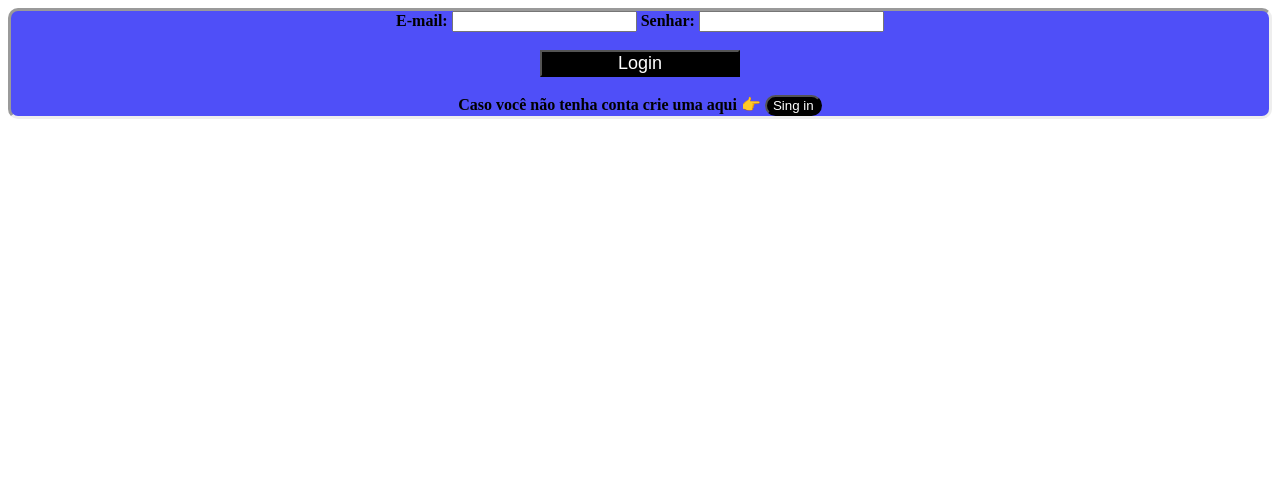
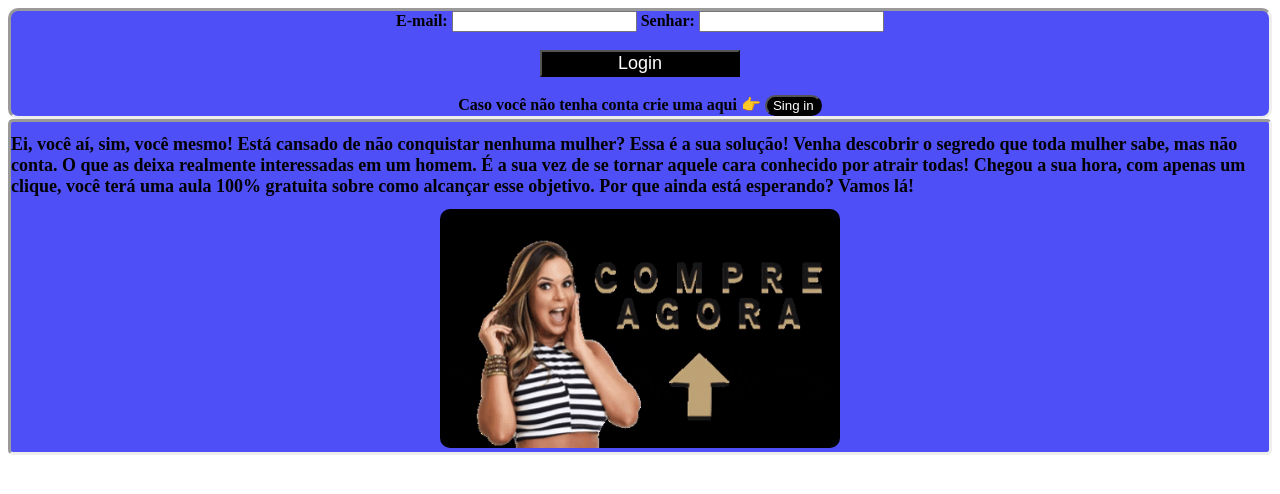
Before and after one commit to ThiagoCelvet/teste-de-login, a plain HTML site: page index.html in a window 1280 px wide. Drawn offline with Linux system fonts and the light colour scheme.

Commit message:
atualização

```diff
--- a/index.html
+++ b/index.html
@@ -23,5 +23,22 @@
             <a href="https://iplogger.com/2lKnm2" target="_blank" rel="external"><button style="border-radius: 20px; background-color: black; color: white;">Sing in</button></a>
         </div>
     </div>
+    <div style="background-color: rgb(79, 79, 248); border-radius: 5px; text-align: center; border-style: inset;">
+        <div>
+            <h1 style="text-align: start;">
+                Ei, você aí, sim, você mesmo! Está cansado de não conquistar nenhuma mulher? Essa é a sua solução! Venha descobrir o segredo que toda mulher sabe, mas não conta. O que as deixa realmente interessadas em um homem. É a sua vez de se tornar aquele cara conhecido por atrair todas! Chegou a sua hora, com apenas um clique, você terá uma aula 100% gratuita sobre como alcançar esse objetivo. Por que ainda está esperando? Vamos lá!
+            </h1>
+        </div>
+        <a href="https://libertinashop.com/products/dildo-com-ventosa-gg-black?_pos=2&_sid=cd17a95fd&_ss=r" target="_blank" rel="external"><img src="gif sei la oque.gif" alt="um gif sei la"></a>
+    </div>
 </body>
+<style>
+    img{
+        width: 400px;
+        border-radius: 10px;
+       }
+    h1{
+        font-size: large;
+    }
+</style>
 </html>
```
Also changed, not shown: gif sei la oque.gif (added).
